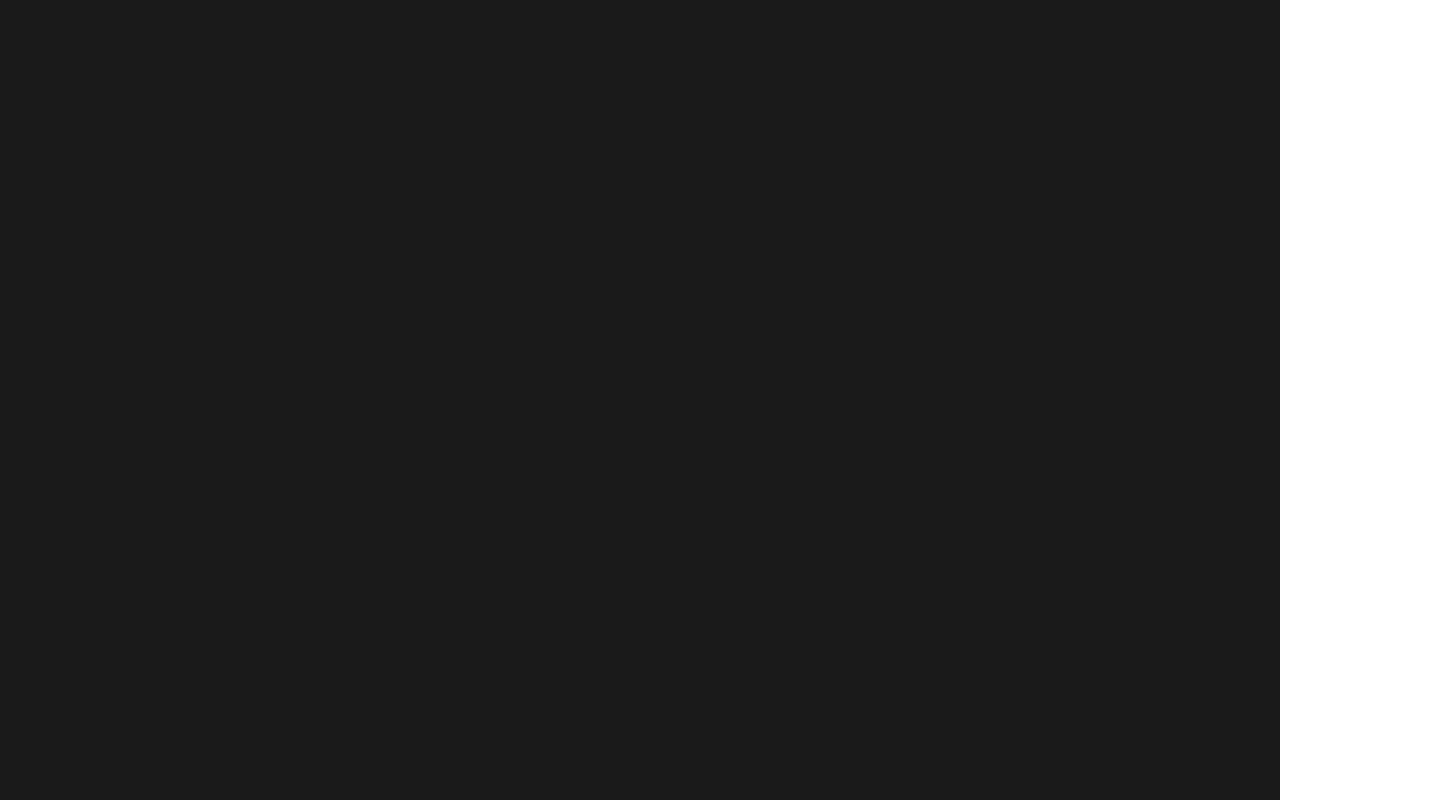
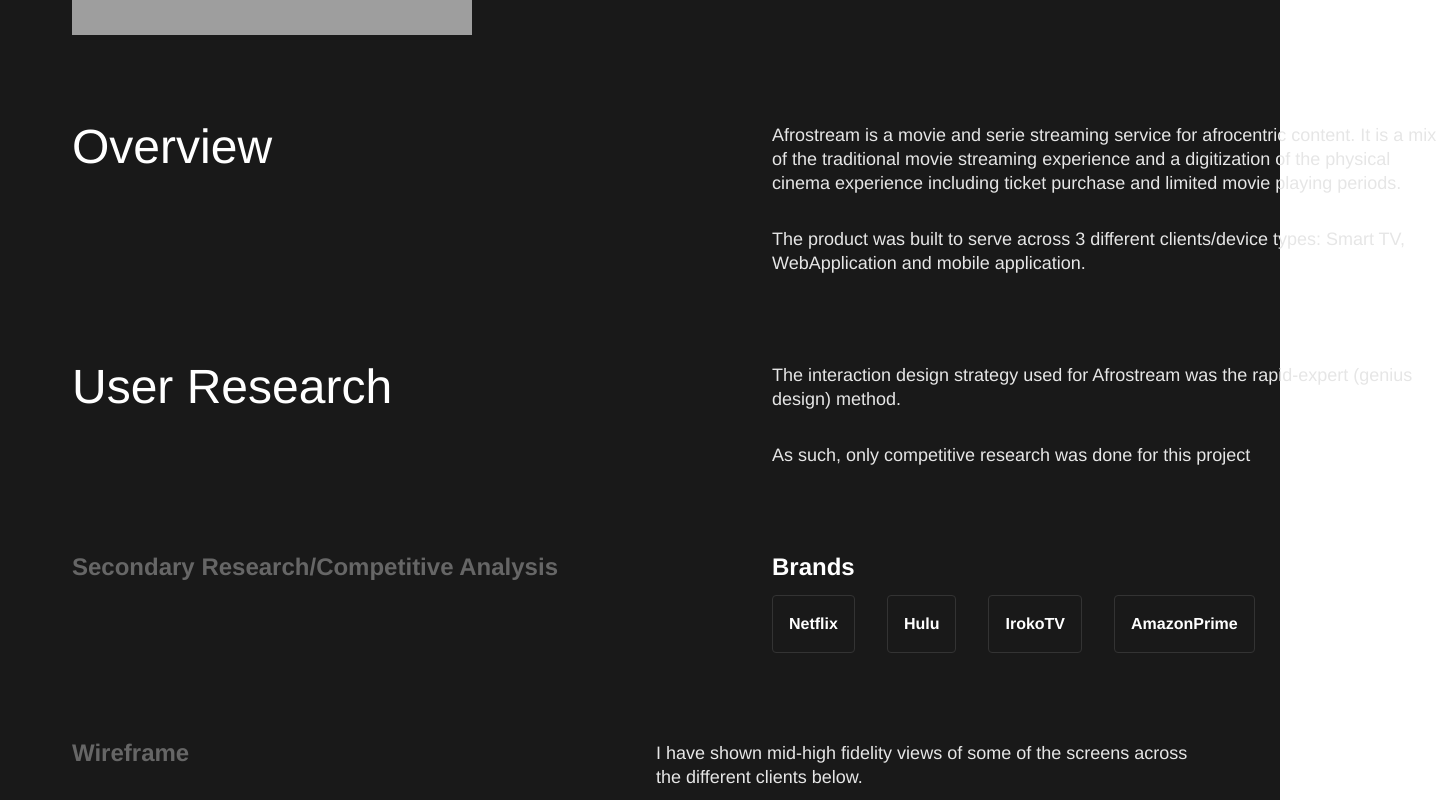
Before and after one commit to Muqtadirat/uy-portfolio, a React (Create React App) app: page /acomartComp/acomart in a window 1280 px wide. Shown: the part 800-1600 px from the top of the page, 1440 px wide, since content can reach past the window. Built offline with nearby package versions, Linux system fonts and the light colour scheme; grey boxes are pictures that could not be loaded.

Commit message:
Imported acomart sub components

```diff
--- a/src/components/acomartComp/Acomart.jsx
+++ b/src/components/acomartComp/Acomart.jsx
@@ -1,17 +1,21 @@
-import { Link } from "react-router-dom"
-import backArrow from "./images/back-arrow.svg"
+import { Link } from "react-router-dom";
+import backArrow from "./images/back-arrow.svg";
+import CaseStudy from "./CaseStudy";
+import WireFrame from "./WireFrame";
 
 function Acomart() {
   return (
-      <div className="Acomart w-full h-[9674px] bg-base-colorssurface font-largescreen-body text-white">
+    <div className="Acomart w-full h-[9674px] bg-base-colorssurface font-largescreen-body text-white leading-[24px]">
       <button className="flex ml-[72px] pt-[135px]">
         <Link to="/" className=" inline-flex gap-[4px]">
-            {" "}
           <img src={backArrow} alt="Back arrow" /> Back{" "}
         </Link>
       </button>
+
+      <CaseStudy />
+      <WireFrame />
     </div>
   );
 }
 
-export default Acomart
+export default Acomart;
```
Lines whose indentation alone changed are shown as unchanged.
